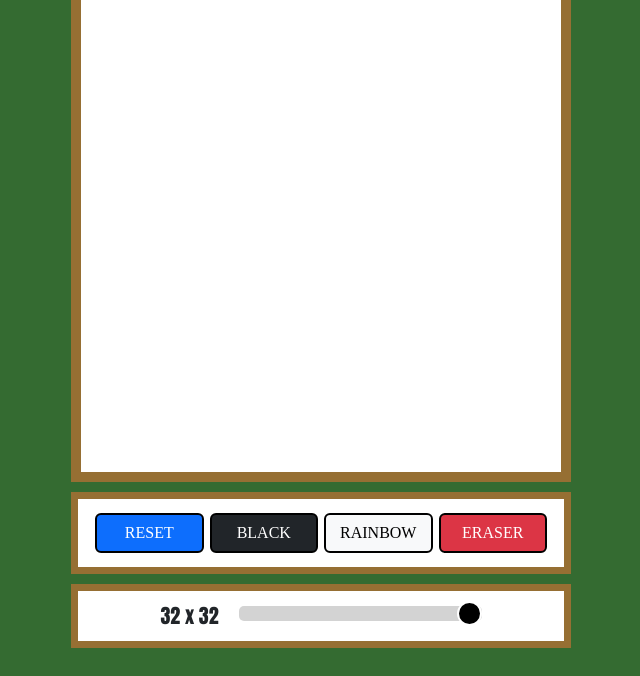
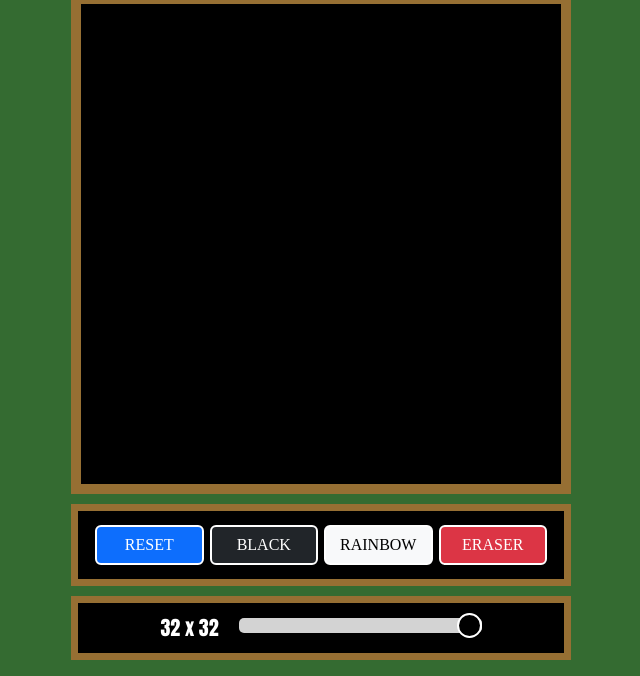
Before and after one commit to scha4/etch-sketch, a plain HTML site: page index.html in a window 1280 px wide. Shown: the part 124-800 px from the top of the page, without its empty margins (319-959 px from the left). Drawn offline with nearby package versions, Linux system fonts and the light colour scheme.

Commit message:
blackboardstyle

```diff
--- a/index.html
+++ b/index.html
@@ -19,8 +19,8 @@
 
     <div class="container"></div>
     <div class="buttons">
-      <button class="btn btn-primary" onclick="reset('white')">RESET</button>
-      <button class="btn btn-dark" onclick="setColor('black')">BLACK</button>
+      <button class="btn btn-primary" onclick="reset('black')">RESET</button>
+      <button class="btn btn-dark" onclick="setColor('white')">BLACK</button>
       <button class="btn btn-light" onclick="setColor('random')">
         RAINBOW
       </button>
--- a/script.js
+++ b/script.js
@@ -33,10 +33,10 @@ function colorDiv() {
       this.style.backgroundColor = `hsl(${Math.random() * 360}, 100%, 50%)`;
     }
     if (color == "erase") {
-      this.style.backgroundColor = "white";
+      this.style.backgroundColor = "black";
     }
   } else {
-    this.style.backgroundColor = "black";
+    this.style.backgroundColor = "white";
   }
 }
 function setColor(colorChoice) {
@@ -46,7 +46,7 @@ function setColor(colorChoice) {
 //Reset button
 function reset() {
   let divs = document.querySelectorAll("div");
-  divs.forEach((div) => (div.style.backgroundColor = "white"));
+  divs.forEach((div) => (div.style.backgroundColor = "black"));
 }
 
 // displaying slider
--- a/styles.css
+++ b/styles.css
@@ -1,5 +1,6 @@
 h1 {
   margin-top: 50px;
+  font-size: 50px;
   display: flex;
   justify-content: center;
   font-family: Chalkduster;
@@ -17,7 +18,7 @@ body {
   margin-top: 10px;
   padding: 14px;
   margin-bottom: 10px;
-  background-color: white;
+  background-color: black;
   width: 500px;
   margin-left: auto;
   margin-right: auto;
@@ -25,7 +26,7 @@ body {
 }
 
 .btn {
-  border: 2px solid black;
+  border: 2px solid white;
   margin-right: 3px;
   margin-left: 3px;
   width: 100%;
@@ -40,12 +41,12 @@ body {
   border: 10px solid #966f33;
   padding-left: 0;
   padding-right: 0;
-  background-color: white;
+  background-color: black;
 }
 .slidecontainer {
   display: flex;
   justify-content: center;
-  background-color: white;
+  background-color: black;
   width: 500px;
   margin-right: auto;
   margin-left: auto;
@@ -98,4 +99,5 @@ input {
 .rangeValue {
   font-size: 20px;
   font-family: Impact, Haettenschweiler, "Arial Narrow Bold", sans-serif;
+  color: white;
 }
```
